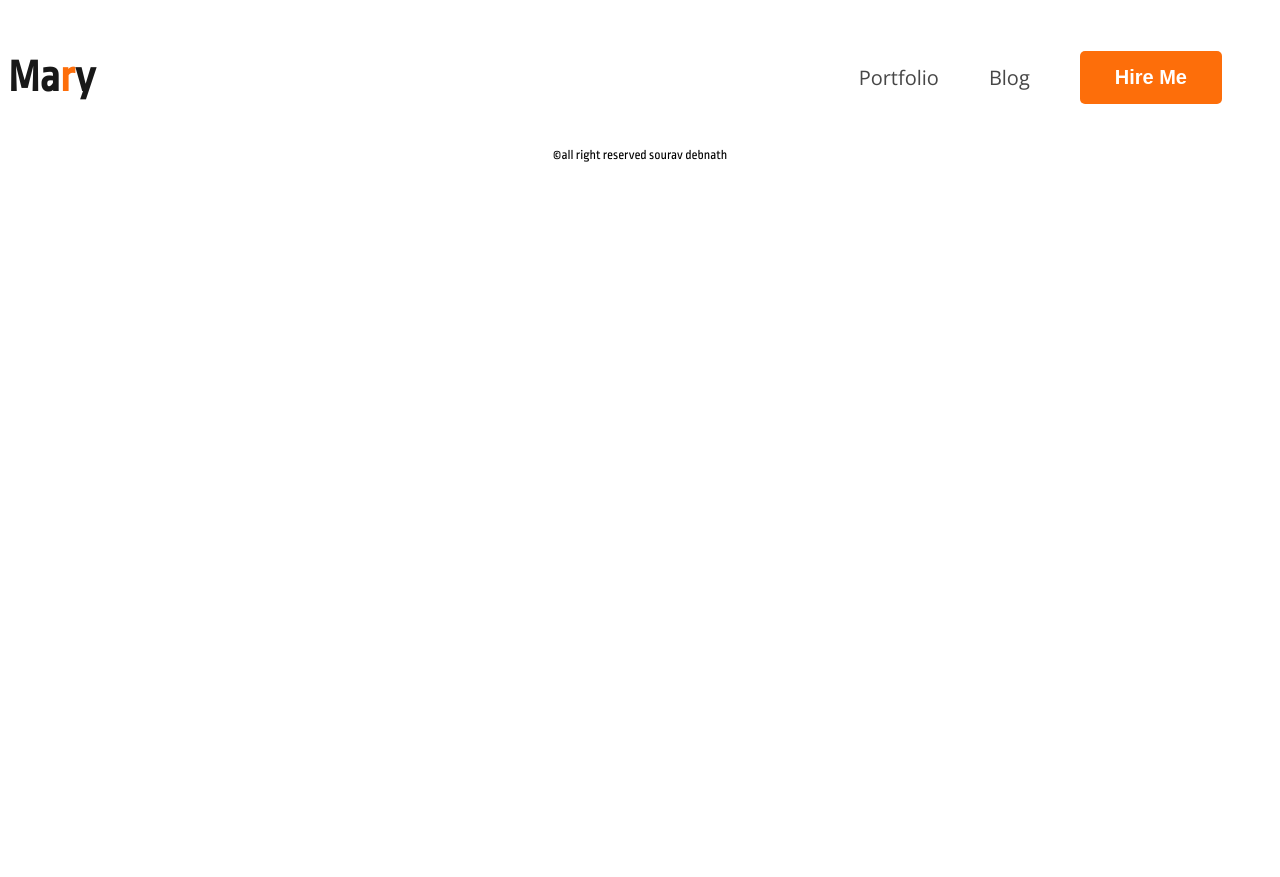
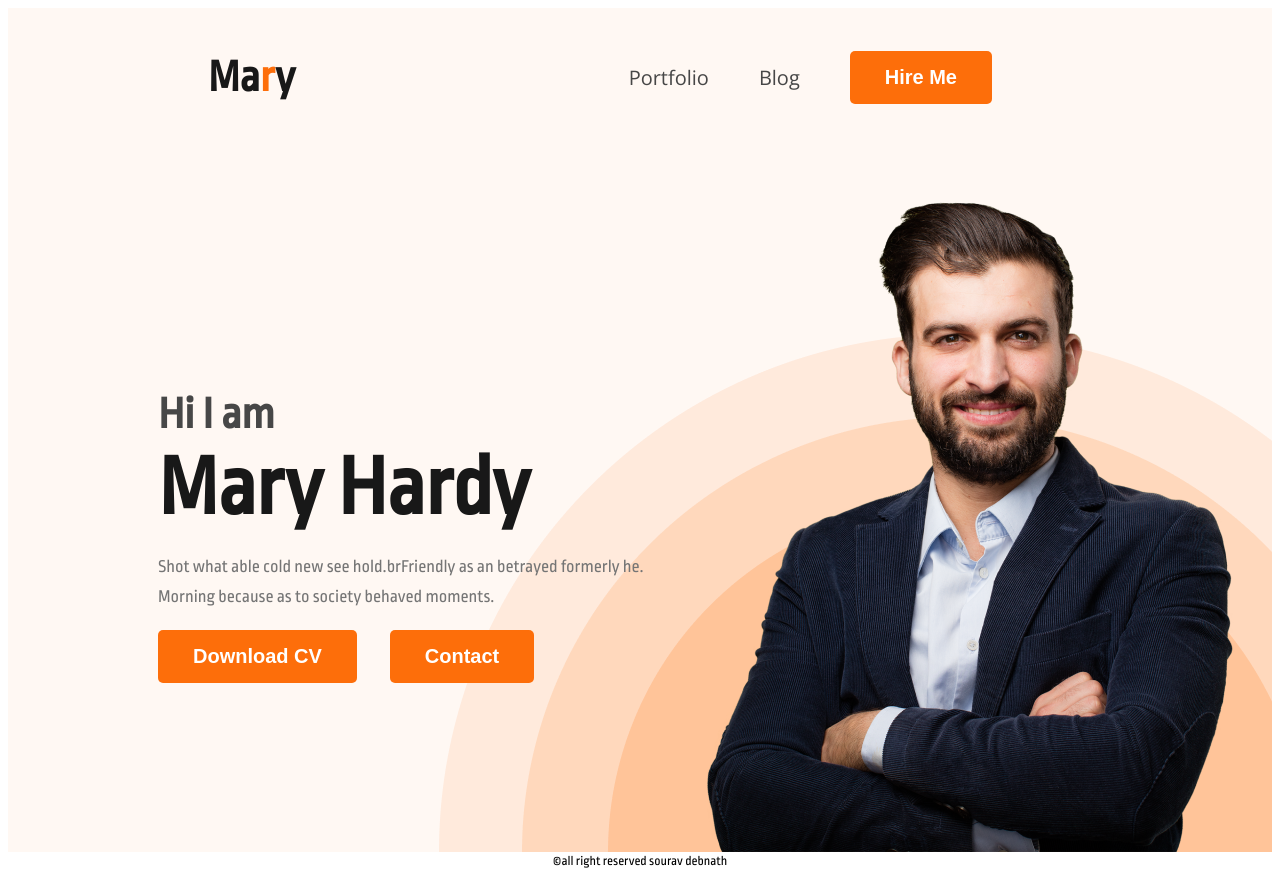
Before and after one commit to SOURAVcse9/web-developer, a plain HTML site: page index.html in a window 1280 px wide. Before the commit the page ends 800 px from the top, so only its background shows below. Drawn offline with nearby package versions, Linux system fonts and the light colour scheme.

Commit message:
finished the header work

```diff
--- a/index.html
+++ b/index.html
@@ -13,7 +13,7 @@
 
 </head>
 <body>
-    <header>
+    <header class="header">
         <nav>
             <h3 class="nav-title">Ma<span class="text-primary">r</span>y</h3>
             <ul>
@@ -22,6 +22,17 @@
                 <li><button class="btn-primary">Hire Me</button></li>
             </ul>
         </nav>
+        <div class="bannar">
+            <div class="bannar-content">
+                <h3 class="bannar-greating"> Hi I am</h3>
+                <h1 class="bannar-heading">Mary Hardy</h1>
+                <p class="bannar-discreption">Shot what able cold new see hold.brFriendly as an betrayed formerly he. Morning because as to society behaved moments.</p>
+                <button class="btn-primary">Download CV</button>
+                <button class="btn-primary">Contact</button>
+
+            </div>
+            <img class="image" src="images/hardy.png" alt="profile picture">
+        </div>
     </header>
     <main></main>
     <footer> <small>&copy;all right reserved sourav debnath</small></footer>
--- a/styles/styles.css
+++ b/styles/styles.css
@@ -8,6 +8,7 @@ nav {
     display: flex;
     justify-content: space-between;
     align-items: center;
+    margin: 0px 200px;
 }
 
 .text-primary{
@@ -21,6 +22,7 @@ color: #FFF;
 font-size: 20px;
 font-weight: 700;
 padding:15px 35px;
+margin-right: 30px;
 
 }
 .nav-title{
@@ -49,3 +51,52 @@ line-height: normal;
 footer{
     text-align: center;
 }
+/* header related style */
+.header{
+    background: #FFF8F3;
+    background-image:url('../images/header_bg.png');
+    background-repeat: no-repeat;
+    background-position: bottom right;
+
+}
+.bannar{
+    padding: 30px 30px 0px 150px;
+    display: flex;
+    align-items: center;
+    justify-content: space-between;
+}
+.bannar.image{
+    width: 584px;
+height: 676px;
+align-items: center;
+
+
+}
+.bannar-greating{
+    color:  #474747;
+font-size: 45px;
+font-weight: 600;
+margin-bottom: 0px;
+}
+.bannar-discreption{
+    color:  #757575;
+font-size: 18px;
+font-weight: 400;
+line-height: 30px;
+max-width: 585px;
+
+}
+.bannar-heading{
+    color:#181818;
+font-size: 85px;
+font-weight: 700;
+margin-top: 5px;
+margin-bottom: 5px;
+
+}
+/* main section styles */
+
+
+
+
+/* about section styles */
```
